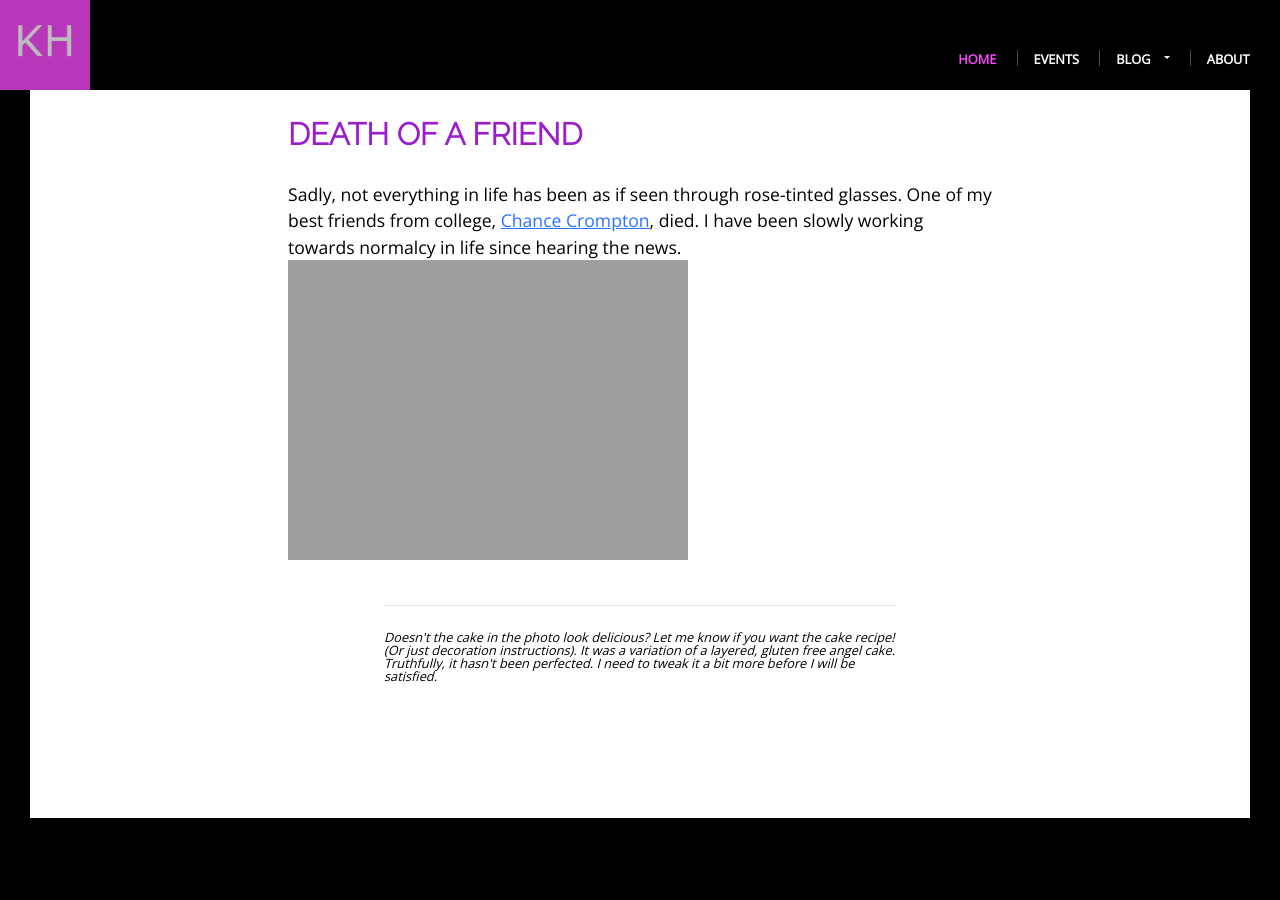
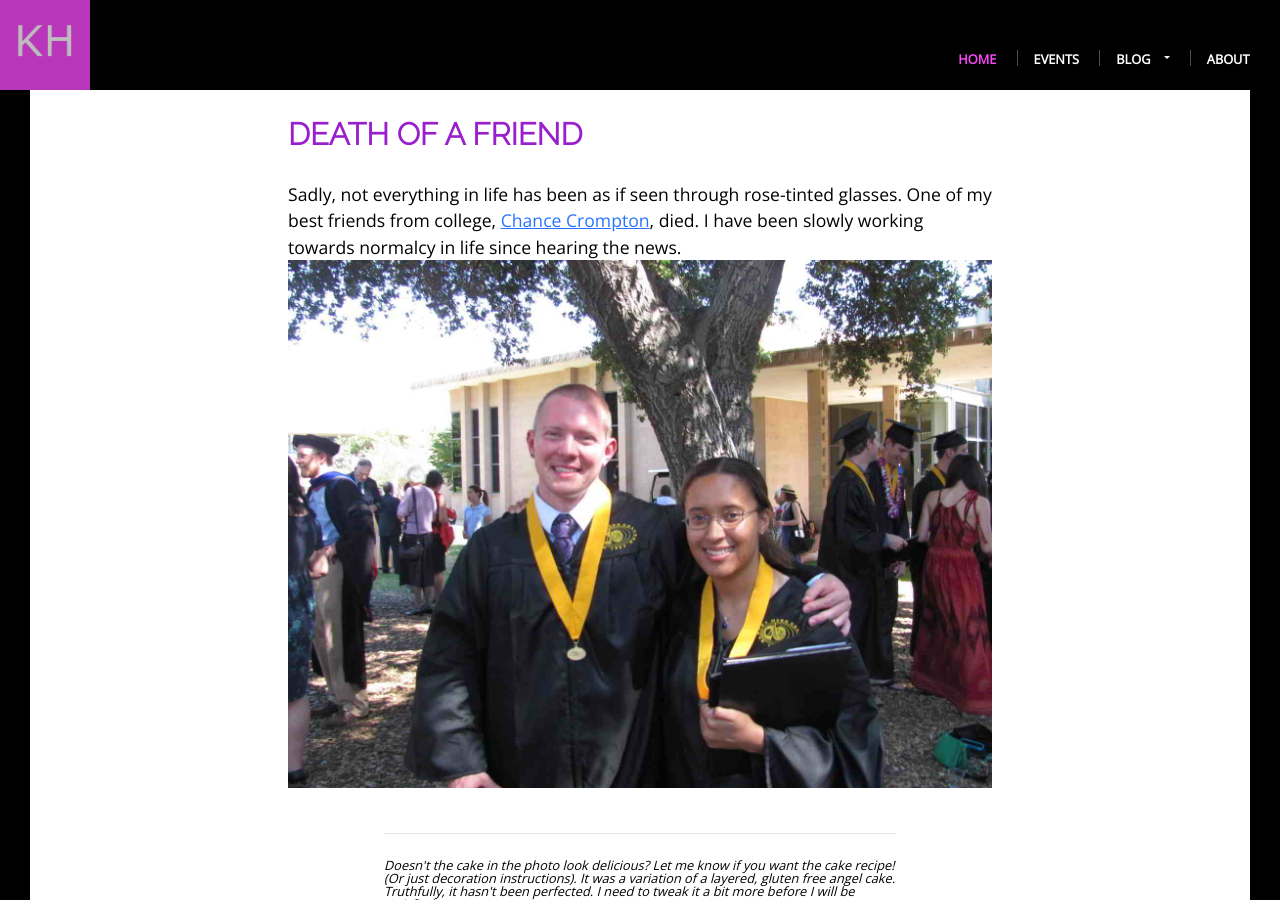
Before and after one commit to khoeger/khoeger.github.io, a Jekyll site: the page built from _posts/2019-04-15-updates.md, in a window 1280 px wide and 900 px high, scrolled down 1334 px. Built offline with Jekyll 4.4.1, drawn with Linux system fonts in a browser that asks for light colours.

Commit message:
Fix image filepath for linux servers

```diff
--- a/_posts/2019-04-15-updates.md
+++ b/_posts/2019-04-15-updates.md
@@ -38,4 +38,4 @@ Sadly, not everything in life has been as if seen through rose-tinted glasses.
 One of my best friends from college,
 [Chance Crompton](https://www.legacy.com/obituaries/saltlaketribune/obituary.aspx?n=jonathan-chance-crompton&pid=191794012&fbclid=IwAR186SWwW4lpDej4NJyDvdN_Nri5GJMA9anEDBfNaqULf0gzR0cuLVy9NHE), died.
 I have been slowly working towards normalcy in life since hearing the news.
-![Chance and I at our graduation from Harvey Mudd College in May 2013.]({{ "assets\img\2019\20190415Chance.jpg" | absolute_url }})
+![Chance and I at our graduation from Harvey Mudd College in May 2013.]({{ "assets//img//2019//20190415Chance.jpg" | absolute_url }})
```
